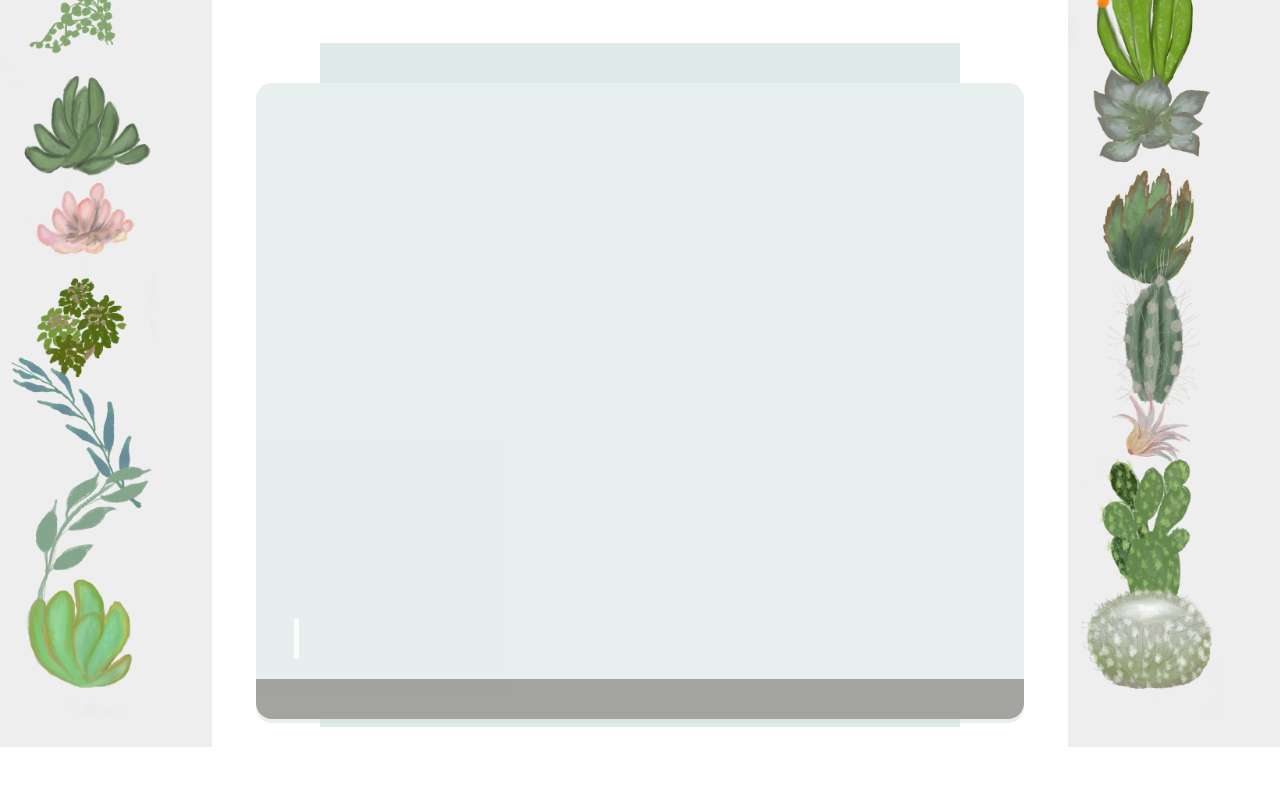
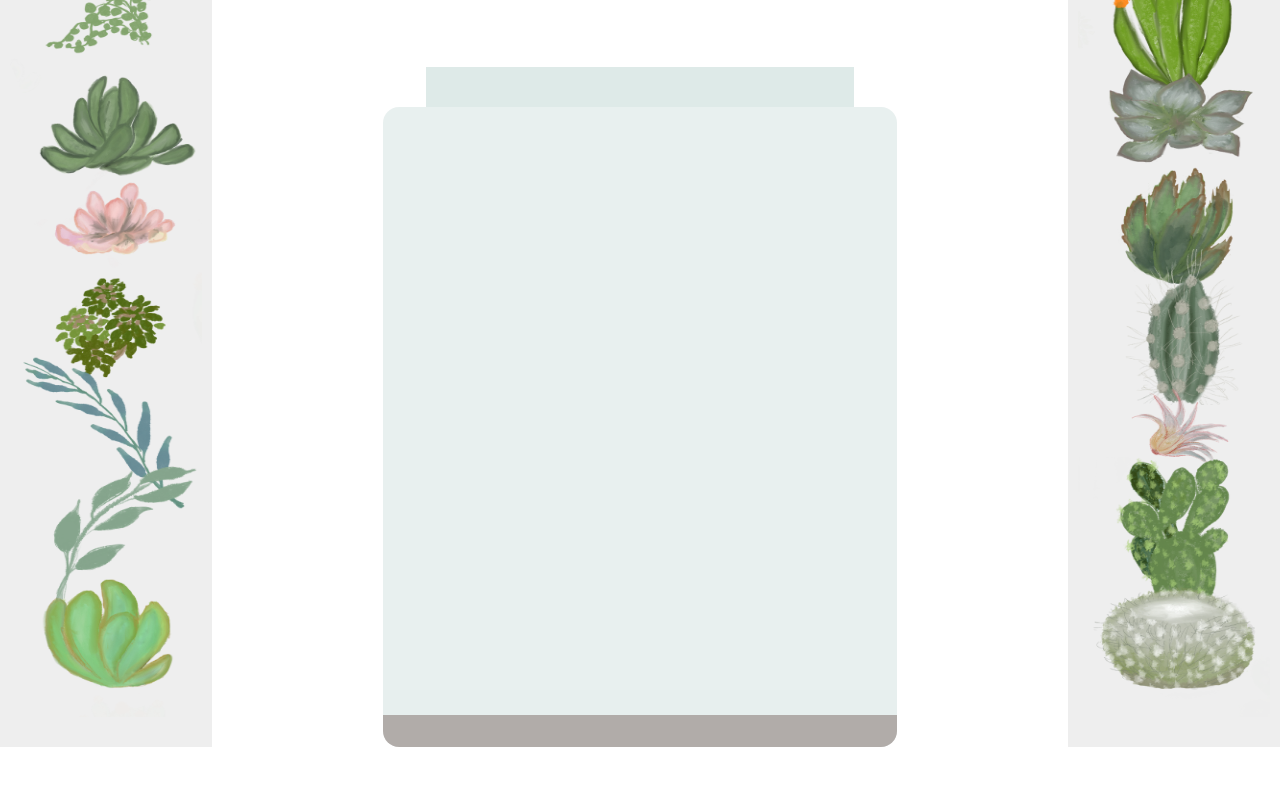
Before and after one commit to jen-alte/terrarium, a plain HTML site: page index.html in a window 1280 px wide. Shown: the part 73-880 px from the top of the page. Before the commit the page ends 820 px from the top, so only its background shows below. Drawn offline with Linux system fonts and the light colour scheme.

Commit message:
change HTML and CSS for plants and jar

```diff
--- a/index.html
+++ b/index.html
@@ -57,15 +57,16 @@
                     <img class="plant" alt="plant" id="plant14" src="./images/plant14.png" />
                 </div>
             </div>
-          <div id="center-container"</div>
-          <h1 style = "color: red">My Terrarium</h1>
+          <div id="center-container">
+            <h1 style = "color: red">My Terrarium</h1>
             <div id="terrarium">
                 <div class="jar-top"></div>
                 <div class="jar-walls">
+                    <div class="dirt"></div>
                     <div class="jar-glossy-long"></div>
                     <div class="jar-glossy-short"></div>
                 </div>
-                <div class="dirt"></div>
+
                 <div class="jar-bottom"></div>
             </div>
         </div>
--- a/style.css
+++ b/style.css
@@ -16,7 +16,6 @@ h1 {
 #page {
 	height: 100vh;
   	display: flex;
-  /*align-content: space-between;*/
   	align-items: space-between;
 }
 
@@ -26,9 +25,6 @@ h1 {
 	width: 15%;
 	height: 100vh;
   	padding: 10px;
-	display: flex;
-  align-items: space-between;
-  flex-direction: column;
   	order: 1;
 }
 
@@ -46,13 +42,16 @@ h1 {
 }
 
 .plant-holder {
-	position: relative;
+	display: flex;
+	flex-direction: column;
+	align-content: center;
 	height: 13%;
-	left: -10px;
 }
 
 .plant {
-	position: absolute;
+	display: flex;
+	flex-direction: column;
+	align-items: center;
 	max-width: 150%;
 	max-height: 150%;
 	z-index: 2;
@@ -63,62 +62,60 @@ h1 {
   	flex-grow: 2;
 }
 
+#terrarium {
+	display: flex;
+	justify-content: center;
+	flex-direction: column;
+	flex-grow: 2;
+	height: 100vh;
+	width: 100%;
+	align-items: center;
+}
+
 .jar-walls {
 	height: 80%;
 	width: 60%;
 	background: #d1e1df;
 	border-radius: 1rem;
-	position: absolute;
-	bottom: 0.5%;
-	left: 20%;
 	opacity: 0.5;
 	z-index: 1;
+	display: flex;
+	align-items: flex-end;
 }
 
 .jar-top {
 	width: 50%;
 	height: 5%;
 	background: #d1e1df;
-	position: absolute;
-	bottom: 80.5%;
-	left: 25%;
 	opacity: 0.7;
 	z-index: 1;
 }
 
-.jar-bottom {
+/*.jar-bottom {
 	width: 50%;
 	height: 1%;
 	background: #d1e1df;
-	position: absolute;
-	bottom: 0%;
-	left: 25%;
 	opacity: 0.7;
-}
+}*/
 
 .dirt {
-	width: 60%;
+	width: 100%;
 	height: 5%;
 	background: #3a241d;
-	position: absolute;
 	border-radius: 0 0 1rem 1rem;
-	bottom: 1%;
-	left: 20%;
 	opacity: 0.7;
 	z-index: -1;
 }
 
-.jar-glossy-long {
+/*.jar-glossy-long {
 	position: absolute;
 	width: 5px;
 	height: 40px;
 	background: #ffff;
-	left: 5%;
-	bottom: 10%;
 	opacity: 0.9;
 	z-index: 1;
 }
 
 .jar-glossy-short {
 
-}
+}*/
```
Lines whose indentation alone changed are shown as unchanged.
